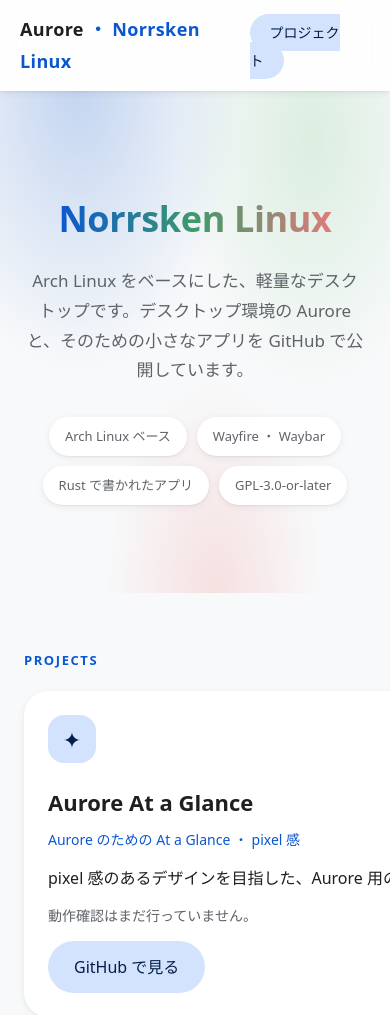
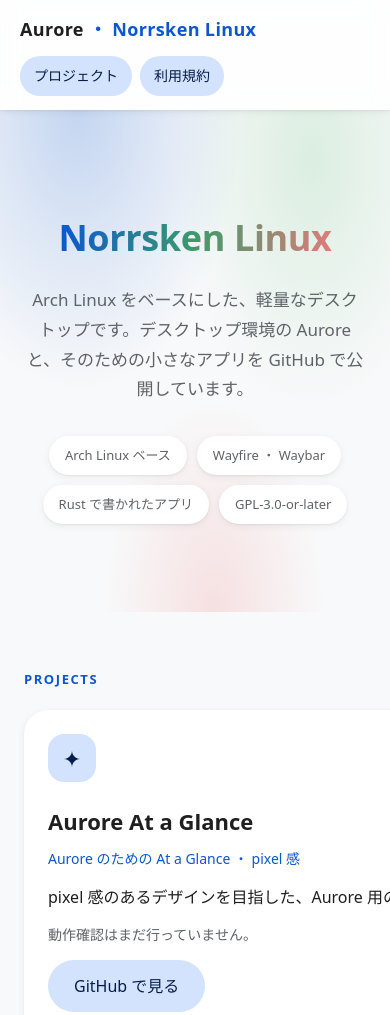
Before and after one commit to ALBAlinux-project/albalinux-project.github.io, a plain HTML site: page index.html in a window 390 px wide. Shown: the top 1015 px of the page. Drawn offline with Linux system fonts and the light colour scheme.

Commit message:
Update index.html

```diff
--- a/index.html
+++ b/index.html
@@ -100,6 +100,7 @@
   }
   .brand { font-size: 18px; font-weight: 600; letter-spacing: 0.02em; }
   .brand span { color: var(--accent); }
+  nav { display: flex; gap: 8px; }
   nav a {
     color: var(--accent-text);
     background: var(--accent-bg);
@@ -249,9 +250,13 @@
     padding: 48px 24px 32px;
   }
   footer .credit { margin-top: 6px; color: var(--text); font-weight: 500; }
+  footer .links { margin-top: 12px; }
+  footer a { color: var(--accent); text-decoration: none; }
+  footer a:hover { text-decoration: underline; }
 
   @media (max-width: 520px) {
-    header { padding: 14px 20px; }
+    header { padding: 14px 20px; flex-wrap: wrap; gap: 10px; }
+    nav a { padding: 8px 14px; }
     .grid { grid-template-columns: 1fr; }
     .card { padding: 24px; }
   }
@@ -261,7 +266,10 @@
 
 <header>
   <div class="brand">Aurore <span>・ Norrsken Linux</span></div>
-  <nav><a href="#projects">プロジェクト</a></nav>
+  <nav>
+    <a href="#projects">プロジェクト</a>
+    <a href="terms.html">利用規約</a>
+  </nav>
 </header>
 
 <section class="hero">
@@ -314,6 +322,7 @@ cargo build --release --locked
 <footer>
   <div>Norrsken Linux ・ GPL-3.0-or-later ・ Designed in Myou+2</div>
   <div class="credit">Made by 猫田（ALBALinuxの中の人だよ）</div>
+  <div class="links"><a href="terms.html">利用規約</a></div>
 </footer>
 
 </body>
```
